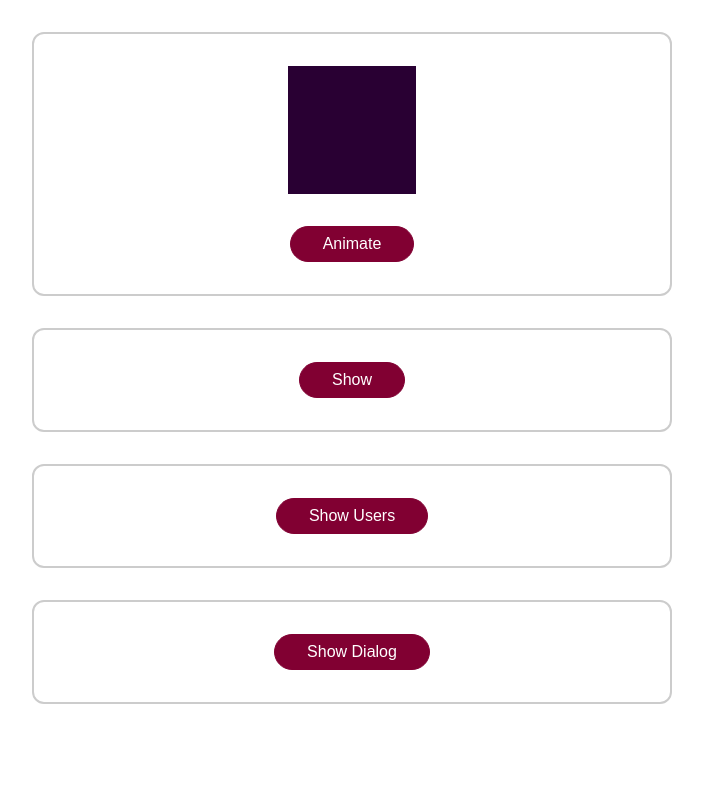
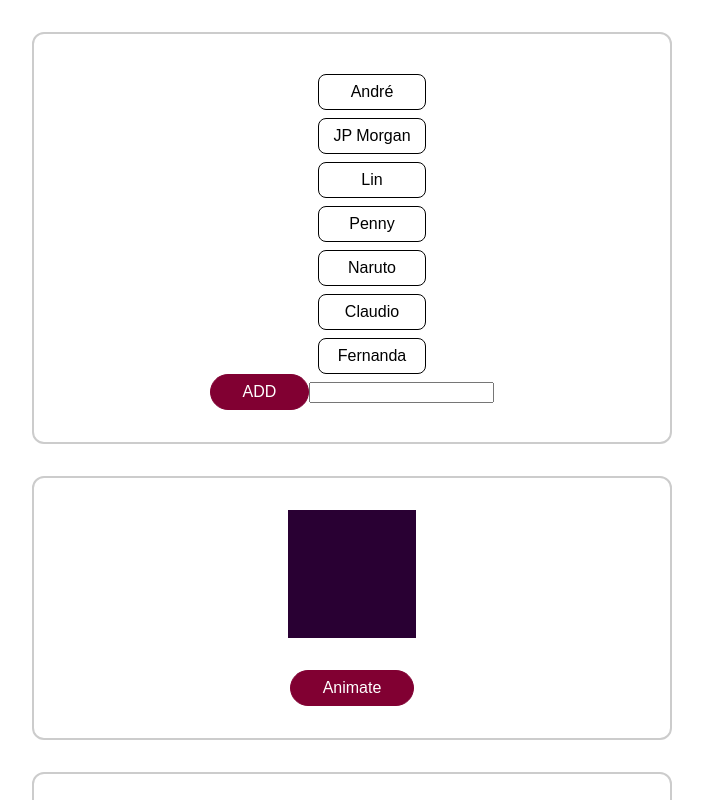
Before and after one commit to andretorquato/vuejs-course, a Vue app in the folder animations-01-starting-setup/: page / in a window 1280 px wide. Shown: the top 800 px of the page, without its empty margins (288-991 px from the left). Built offline with nearby package versions, Linux system fonts and the light colour scheme.

Commit message:
create component users list

```diff
--- a/animations-01-starting-setup/src/App.vue
+++ b/animations-01-starting-setup/src/App.vue
@@ -1,4 +1,7 @@
 <template>
+<div class="container">
+  <users-list></users-list>
+</div>
   <div class="container">
     <div class="block" :class="{ animation: isAnimate }"></div>
     <button @click="onAnimate">Animate</button>
@@ -36,7 +39,12 @@
 </template>
 
 <script>
+import UsersList from './components/UsersList.vue';
+
 export default {
+  components: {
+    UsersList,
+  },
   data() {
     return {
       isAnimate: false,
--- /dev/null
+++ b/animations-01-starting-setup/src/components/UsersList.vue
@@ -0,0 +1,53 @@
+<template>
+  <ul>
+    <li v-for="user in users" :key="user" @click="removeUser(user)">{{ user }}</li>
+  </ul>
+  <div><button @click="addUser">ADD</button><input ref="userName" type="text" /></div>
+</template>
+<script>
+export default {
+  data() {
+    return {
+      users: [
+        'André',
+        'JP Morgan',
+        'Lin',
+        'Penny',
+        'Naruto',
+        'Claudio',
+        'Fernanda',
+      ],
+    };
+  },
+	methods: {
+		addUser(){
+			this.users.unshift(this.$refs.userName.value);
+			this.$refs.userName.value = '';
+			this.$refs.userName.focus();
+
+		},
+		removeUser(user){
+			this.users = this.users.filter(usr => usr !== user);
+		}
+	}
+};
+</script>
+<style scoped>
+li {
+	border: 1px solid black;
+	border-radius: 8px;
+	margin: 8px 0 0;
+	text-align:center;
+	padding: 8px 14px;
+	cursor: pointer;
+}
+li:hover {
+	background: rgba(255, 3, 3, 0.815);
+	border: 1px solid rgba(255, 3, 3, 0.815);
+	color: white;
+}
+ul {
+	list-style: none;
+  margin: 0;
+}
+</style>
```
